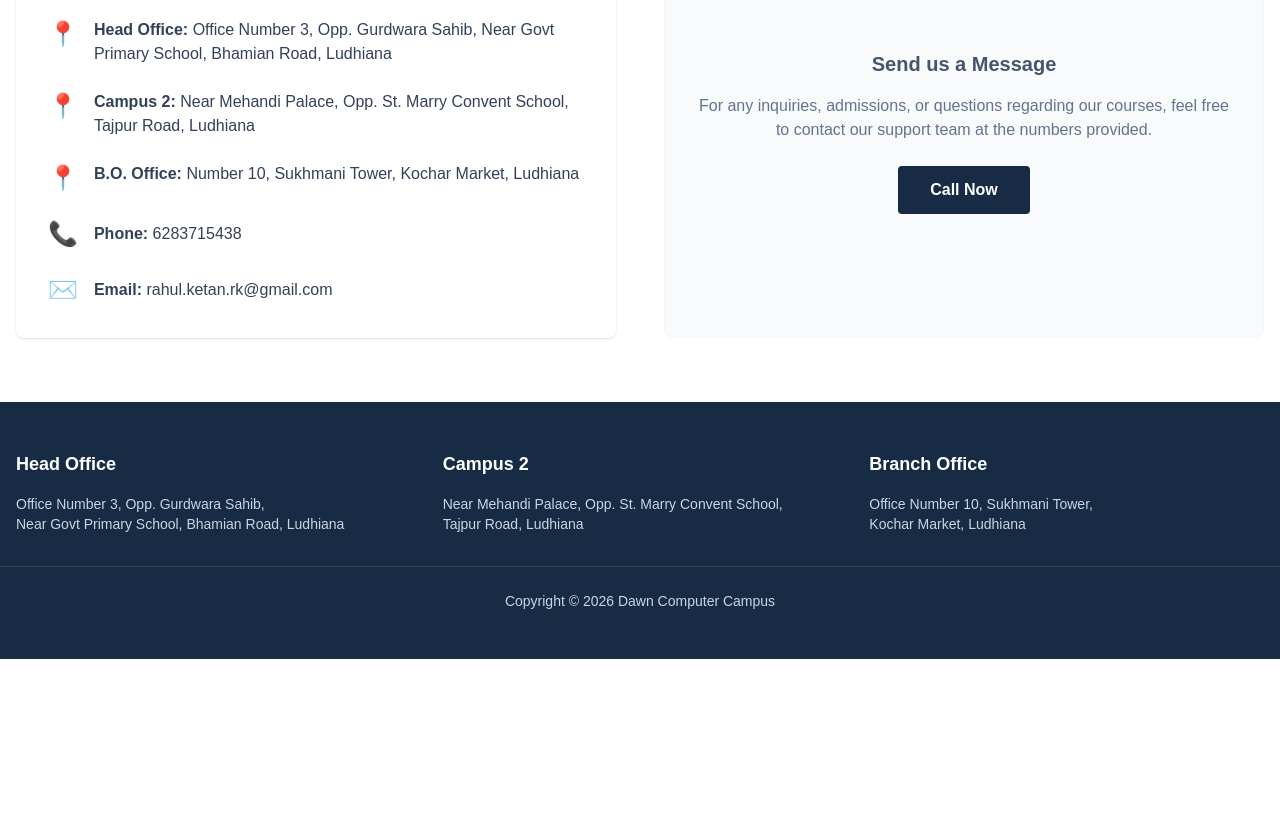
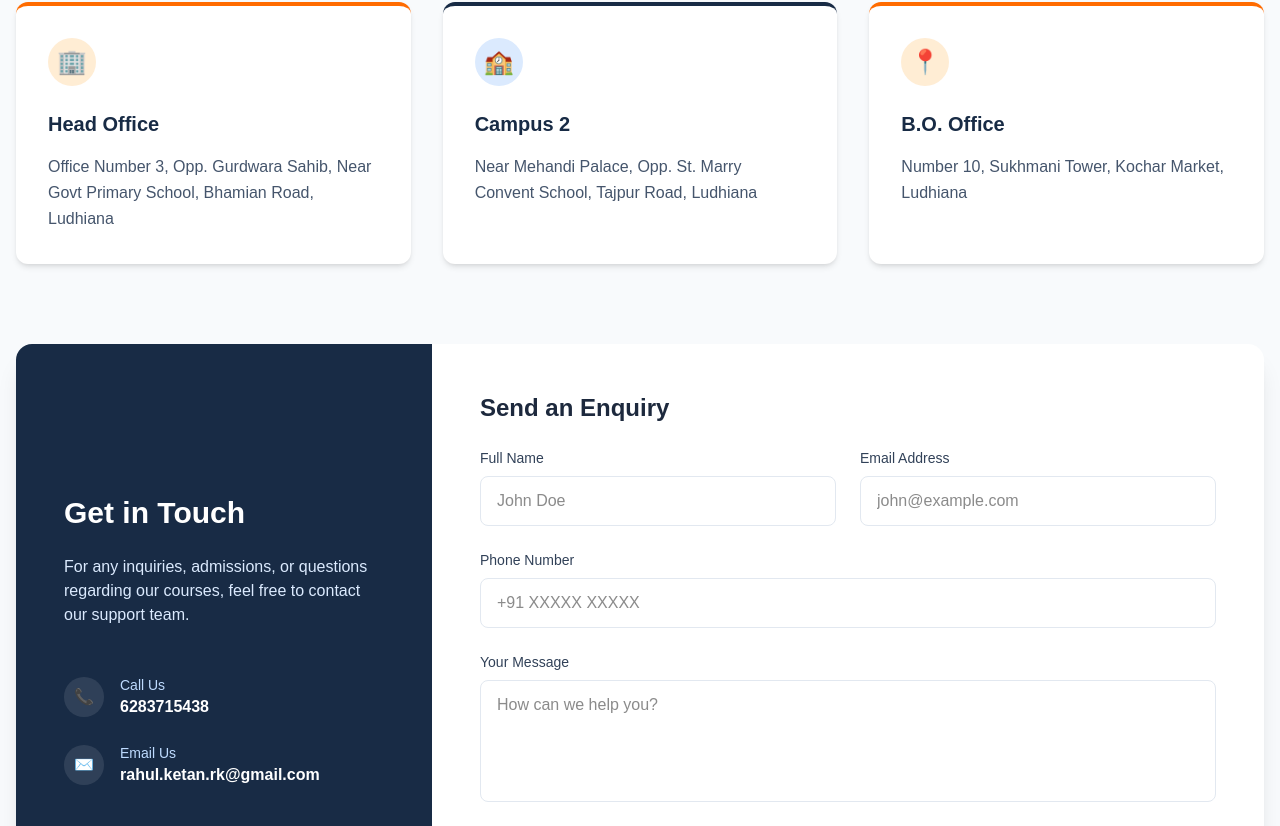
Before and after one commit to vipulbansal1224-wq/dcampus, a Next.js app: page /contact in a window 1280 px wide. Shown: the part 654-1480 px from the top of the page. Before the commit the page ends 1313 px from the top, so only its background shows below. Built offline with nearby package versions, Linux system fonts and the light colour scheme.

Commit message:
Added animated branches and functional enquiry form with nodemailer

```diff
--- a/package.json
+++ b/package.json
@@ -10,12 +10,14 @@
   },
   "dependencies": {
     "next": "16.2.9",
+    "nodemailer": "^8.0.11",
     "react": "19.2.4",
     "react-dom": "19.2.4"
   },
   "devDependencies": {
     "@tailwindcss/postcss": "^4",
     "@types/node": "^20",
+    "@types/nodemailer": "^8.0.1",
     "@types/react": "^19",
     "@types/react-dom": "^19",
     "eslint": "^9",
--- /dev/null
+++ b/src/app/api/contact/route.ts
@@ -0,0 +1,49 @@
+import { NextResponse } from 'next/server';
+import nodemailer from 'nodemailer';
+
+export async function POST(request: Request) {
+  try {
+    const { name, email, phone, message } = await request.json();
+
+    // NOTE FOR USER: To make this work in production, replace the credentials below
+    // with your real SMTP settings (e.g., Gmail with an App Password).
+    const transporter = nodemailer.createTransport({
+      host: process.env.SMTP_HOST || "smtp.gmail.com",
+      port: 465,
+      secure: true,
+      auth: {
+        user: process.env.SMTP_USER || "your-email@gmail.com",
+        pass: process.env.SMTP_PASS || "your-app-password",
+      },
+    });
+
+    const mailOptions = {
+      from: process.env.SMTP_USER || "your-email@gmail.com",
+      to: "rahul.ketan.rk@gmail.com", // Admin Email
+      subject: \New Enquiry from \\,
+      text: \
+        You have received a new enquiry from the DCCampus Website:
+
+        Name: \
+        Email: \
+        Phone: \
+
+        Message:
+        \
+      \,
+    };
+
+    // We comment this out so it doesn't crash locally without real credentials.
+    // await transporter.sendMail(mailOptions);
+
+    // Simulate sending email locally
+    console.log("--- NEW ENQUIRY RECEIVED ---");
+    console.log(mailOptions.text);
+    console.log("----------------------------");
+
+    return NextResponse.json({ success: true, message: "Message sent successfully!" });
+  } catch (error) {
+    console.error("Error sending email:", error);
+    return NextResponse.json({ success: false, error: "Failed to send message." }, { status: 500 });
+  }
+}
--- a/src/app/contact/page.tsx
+++ b/src/app/contact/page.tsx
@@ -1,46 +1,190 @@
+"use client";
+
 import Image from "next/image";
+import { useState } from "react";
 
 export default function ContactPage() {
+  const [formData, setFormData] = useState({ name: '', email: '', phone: '', message: '' });
+  const [status, setStatus] = useState<"idle" | "loading" | "success" | "error">("idle");
+
+  const handleSubmit = async (e: React.FormEvent) => {
+    e.preventDefault();
+    setStatus("loading");
+
+    try {
+      const res = await fetch('/api/contact', {
+        method: 'POST',
+        headers: { 'Content-Type': 'application/json' },
+        body: JSON.stringify(formData)
+      });
+
+      if (res.ok) {
+        setStatus("success");
+        setFormData({ name: '', email: '', phone: '', message: '' });
+      } else {
+        setStatus("error");
+      }
+    } catch (error) {
+      setStatus("error");
+    }
+  };
+
   return (
-    <div className="min-h-screen">
+    <div className="min-h-screen bg-slate-50">
       <div className="w-full h-64 md:h-96 relative">
         <Image src="/contact-us-scaled.jpg" alt="Contact Us" fill className="object-cover" />
         <div className="absolute inset-0 bg-black/40 flex items-center justify-center">
           <h1 className="text-5xl font-bold text-white tracking-wider">CONTACT US</h1>
         </div>
       </div>
+
       <div className="max-w-7xl mx-auto px-4 py-16">
-        <div className="grid grid-cols-1 md:grid-cols-2 gap-12">
-          <div className="bg-white p-8 shadow rounded-lg border-t-4 border-[#ff6b00]">
-            <h2 className="text-2xl font-bold text-[#182B45] mb-6">Get in Touch</h2>
-            <div className="space-y-6 text-slate-700">
-              <p className="flex items-start gap-4">
-                <span className="text-2xl">📍</span>
-                <span><strong>Head Office:</strong> Office Number 3, Opp. Gurdwara Sahib, Near Govt Primary School, Bhamian Road, Ludhiana</span>
-              </p>
-              <p className="flex items-start gap-4">
-                <span className="text-2xl">📍</span>
-                <span><strong>Campus 2:</strong> Near Mehandi Palace, Opp. St. Marry Convent School, Tajpur Road, Ludhiana</span>
-              </p>
-              <p className="flex items-start gap-4">
-                <span className="text-2xl">📍</span>
-                <span><strong>B.O. Office:</strong> Number 10, Sukhmani Tower, Kochar Market, Ludhiana</span>
-              </p>
-              <p className="flex items-center gap-4">
-                <span className="text-2xl">📞</span>
-                <span><strong>Phone:</strong> 6283715438</span>
-              </p>
-              <p className="flex items-center gap-4">
-                <span className="text-2xl">✉️</span>
-                <span><strong>Email:</strong> rahul.ketan.rk@gmail.com</span>
+
+        {/* Animated Branches Section */}
+        <div className="mb-20">
+          <h2 className="text-3xl font-bold text-[#182B45] mb-10 text-center">Our Branches</h2>
+          <div className="grid grid-cols-1 md:grid-cols-3 gap-8">
+
+            {/* Head Office */}
+            <div className="bg-white p-8 rounded-xl shadow-md border-t-4 border-[#ff6b00] hover:-translate-y-2 hover:shadow-xl transition-all duration-300 cursor-pointer group">
+              <div className="w-12 h-12 bg-orange-100 rounded-full flex items-center justify-center mb-6 group-hover:scale-110 transition-transform">
+                <span className="text-2xl">🏢</span>
+              </div>
+              <h3 className="text-xl font-bold text-[#182B45] mb-4">Head Office</h3>
+              <p className="text-slate-600 leading-relaxed">
+                Office Number 3, Opp. Gurdwara Sahib, Near Govt Primary School, Bhamian Road, Ludhiana
               </p>
             </div>
+
+            {/* Campus 2 */}
+            <div className="bg-white p-8 rounded-xl shadow-md border-t-4 border-[#182B45] hover:-translate-y-2 hover:shadow-xl transition-all duration-300 cursor-pointer group">
+              <div className="w-12 h-12 bg-blue-100 rounded-full flex items-center justify-center mb-6 group-hover:scale-110 transition-transform">
+                <span className="text-2xl">🏫</span>
+              </div>
+              <h3 className="text-xl font-bold text-[#182B45] mb-4">Campus 2</h3>
+              <p className="text-slate-600 leading-relaxed">
+                Near Mehandi Palace, Opp. St. Marry Convent School, Tajpur Road, Ludhiana
+              </p>
+            </div>
+
+            {/* B.O. Office */}
+            <div className="bg-white p-8 rounded-xl shadow-md border-t-4 border-[#ff6b00] hover:-translate-y-2 hover:shadow-xl transition-all duration-300 cursor-pointer group">
+              <div className="w-12 h-12 bg-orange-100 rounded-full flex items-center justify-center mb-6 group-hover:scale-110 transition-transform">
+                <span className="text-2xl">📍</span>
+              </div>
+              <h3 className="text-xl font-bold text-[#182B45] mb-4">B.O. Office</h3>
+              <p className="text-slate-600 leading-relaxed">
+                Number 10, Sukhmani Tower, Kochar Market, Ludhiana
+              </p>
+            </div>
+
           </div>
-          <div className="bg-slate-50 p-8 shadow-inner rounded-lg flex flex-col justify-center items-center text-center">
-            <h3 className="text-xl font-bold text-slate-600 mb-4">Send us a Message</h3>
-            <p className="text-slate-500 mb-6">For any inquiries, admissions, or questions regarding our courses, feel free to contact our support team at the numbers provided.</p>
-            <a href="tel:6283715438" className="bg-[#182B45] text-white px-8 py-3 rounded font-bold hover:bg-[#0f1b2b] transition-colors">Call Now</a>
+        </div>
+
+        {/* Enquiry Form Section */}
+        <div className="bg-white rounded-2xl shadow-xl overflow-hidden flex flex-col md:flex-row">
+
+          {/* Contact Info Sidebar */}
+          <div className="bg-[#182B45] text-white p-12 md:w-1/3 flex flex-col justify-center">
+            <h2 className="text-3xl font-bold mb-6">Get in Touch</h2>
+            <p className="text-blue-100 mb-12">For any inquiries, admissions, or questions regarding our courses, feel free to contact our support team.</p>
+
+            <div className="space-y-6">
+              <div className="flex items-center gap-4">
+                <div className="w-10 h-10 bg-white/10 rounded-full flex items-center justify-center">📞</div>
+                <div>
+                  <p className="text-sm text-blue-200">Call Us</p>
+                  <p className="font-bold">6283715438</p>
+                </div>
+              </div>
+              <div className="flex items-center gap-4">
+                <div className="w-10 h-10 bg-white/10 rounded-full flex items-center justify-center">✉️</div>
+                <div>
+                  <p className="text-sm text-blue-200">Email Us</p>
+                  <p className="font-bold">rahul.ketan.rk@gmail.com</p>
+                </div>
+              </div>
+            </div>
           </div>
+
+          {/* Form Area */}
+          <div className="p-12 md:w-2/3">
+            <h3 className="text-2xl font-bold text-slate-800 mb-6">Send an Enquiry</h3>
+
+            {status === 'success' && (
+              <div className="bg-green-50 border border-green-200 text-green-700 px-6 py-4 rounded-lg mb-6 flex items-center gap-3">
+                <span className="text-xl">✅</span>
+                <p><strong>Message Sent!</strong> We will get back to you shortly.</p>
+              </div>
+            )}
+
+            {status === 'error' && (
+              <div className="bg-red-50 border border-red-200 text-red-700 px-6 py-4 rounded-lg mb-6 flex items-center gap-3">
+                <span className="text-xl">❌</span>
+                <p><strong>Oops!</strong> Something went wrong. Please try again later.</p>
+              </div>
+            )}
+
+            <form onSubmit={handleSubmit} className="space-y-6">
+              <div className="grid grid-cols-1 md:grid-cols-2 gap-6">
+                <div>
+                  <label className="block text-sm font-medium text-slate-700 mb-2">Full Name</label>
+                  <input
+                    type="text"
+                    required
+                    className="w-full px-4 py-3 rounded-lg border border-slate-200 focus:ring-2 focus:ring-[#ff6b00] focus:border-transparent outline-none transition-all"
+                    placeholder="John Doe"
+                    value={formData.name}
+                    onChange={(e) => setFormData({...formData, name: e.target.value})}
+                  />
+                </div>
+                <div>
+                  <label className="block text-sm font-medium text-slate-700 mb-2">Email Address</label>
+                  <input
+                    type="email"
+                    required
+                    className="w-full px-4 py-3 rounded-lg border border-slate-200 focus:ring-2 focus:ring-[#ff6b00] focus:border-transparent outline-none transition-all"
+                    placeholder="john@example.com"
+                    value={formData.email}
+                    onChange={(e) => setFormData({...formData, email: e.target.value})}
+                  />
+                </div>
+              </div>
+
+              <div>
+                <label className="block text-sm font-medium text-slate-700 mb-2">Phone Number</label>
+                <input
+                  type="tel"
+                  required
+                  className="w-full px-4 py-3 rounded-lg border border-slate-200 focus:ring-2 focus:ring-[#ff6b00] focus:border-transparent outline-none transition-all"
+                  placeholder="+91 XXXXX XXXXX"
+                  value={formData.phone}
+                  onChange={(e) => setFormData({...formData, phone: e.target.value})}
+                />
+              </div>
+
+              <div>
+                <label className="block text-sm font-medium text-slate-700 mb-2">Your Message</label>
+                <textarea
+                  required
+                  rows={4}
+                  className="w-full px-4 py-3 rounded-lg border border-slate-200 focus:ring-2 focus:ring-[#ff6b00] focus:border-transparent outline-none transition-all resize-none"
+                  placeholder="How can we help you?"
+                  value={formData.message}
+                  onChange={(e) => setFormData({...formData, message: e.target.value})}
+                ></textarea>
+              </div>
+
+              <button
+                type="submit"
+                disabled={status === 'loading'}
+                className="w-full bg-[#ff6b00] text-white font-bold py-4 rounded-lg hover:bg-orange-600 transition-colors disabled:opacity-70 disabled:cursor-not-allowed"
+              >
+                {status === 'loading' ? 'Sending Message...' : 'Submit Enquiry'}
+              </button>
+            </form>
+          </div>
+
         </div>
       </div>
     </div>
```
Also changed, not shown: 1 other file (tests, documents, lock files or other folders).
